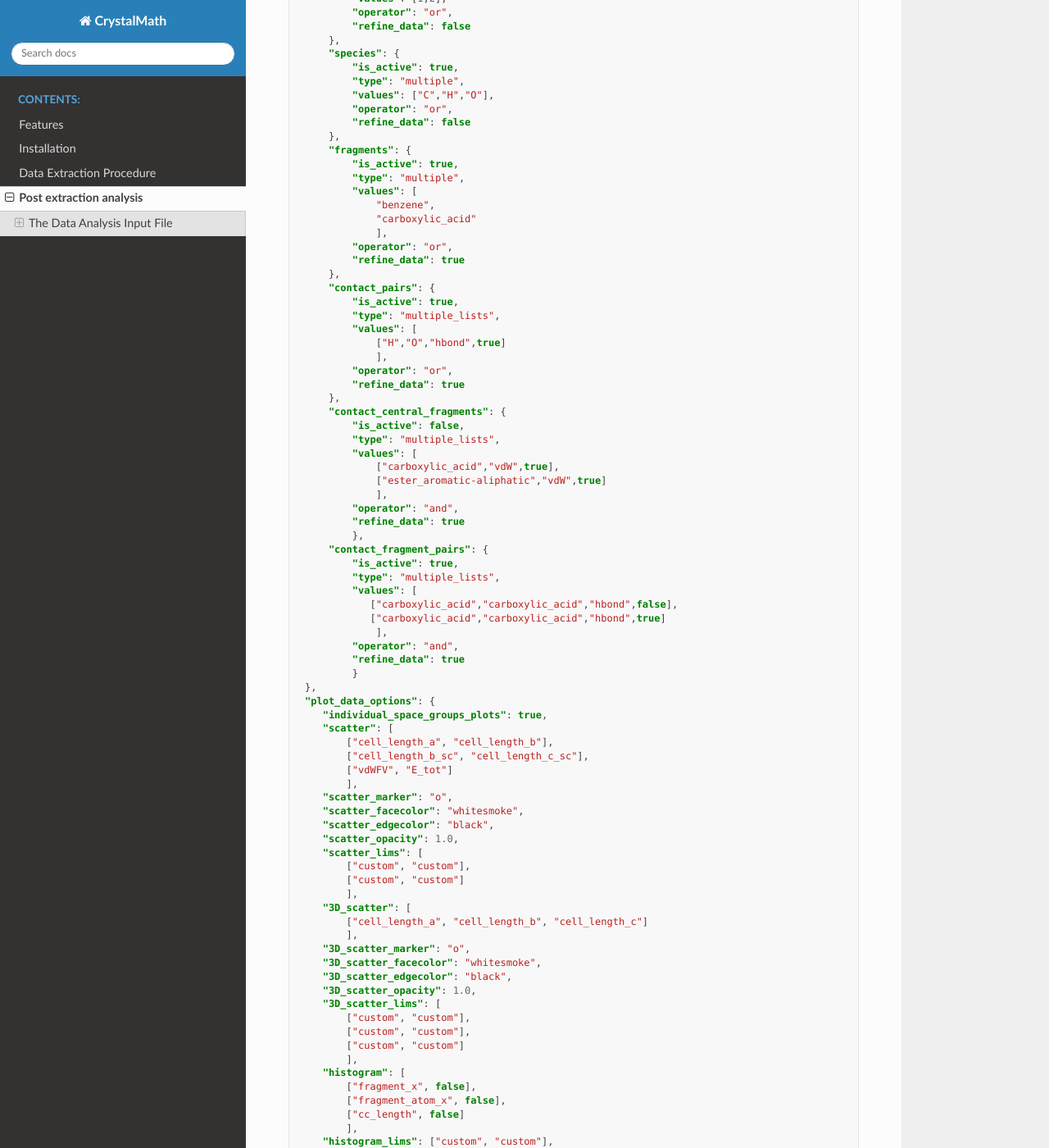
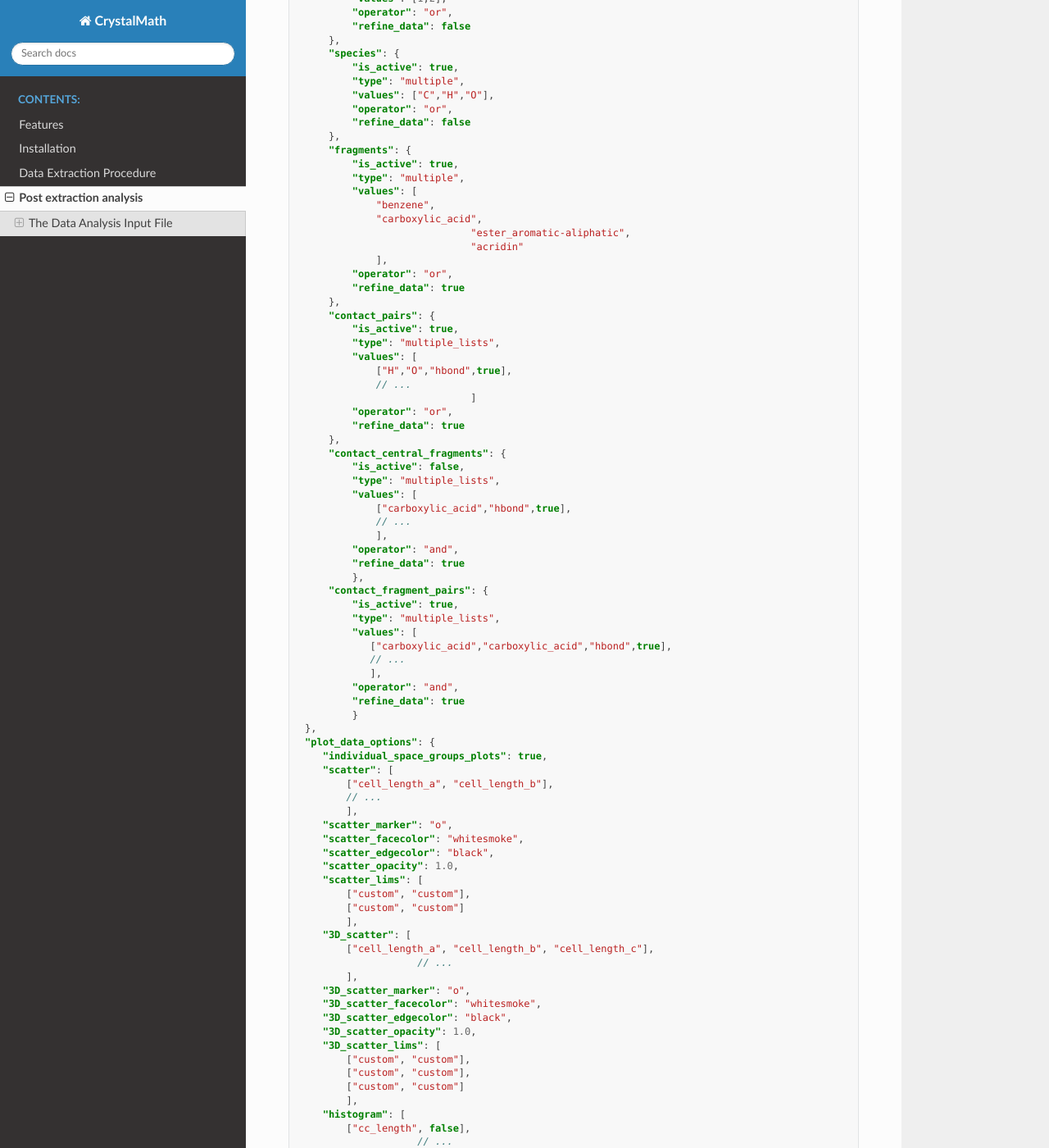
Before and after one commit to nigalanakis/Crystal_Math, a Sphinx documentation site: the page built from docs/source/analysis.rst, in a window 1280 px wide and 1400 px high, scrolled down 1012 px. Shown: the whole window at 82% size. Built offline with Sphinx 7.4.7 and the Read the Docs theme 2.0.0, drawn with Linux system fonts in a browser that asks for light colours; some of the changed text lies outside the part shown.

Commit message:
Add files via upload

```diff
--- a/docs/source/analysis.rst
+++ b/docs/source/analysis.rst
@@ -19,20 +19,20 @@
     {
      "plots_directory": "../csd_db_analysis/visualize/",
      "data_directory": "../csd_db_analysis/db_data/",
-     "data_prefix": "01_test",
+     "data_prefix": "example",
      "figure_size": [5,3.75],
      "data_filters": {
          "space_group": {
              "is_active": true,
              "type": "single",
-             "values": ["P21/c"],
+             "values": ["P21/c","P21/n"],
              "operator": "or",
              "refine_data": false
          },
          "z_crystal": {
-             "is_active": false,
+             "is_active": true,
              "type": "single",
-             "values": [4],
+             "values": [4,8],
              "operator": "or",
              "refine_data": false
          },
@@ -55,7 +55,9 @@
              "type": "multiple",
              "values": [
                  "benzene",
-                 "carboxylic_acid"
+                 "carboxylic_acid",
+				 "ester_aromatic-aliphatic",
+				 "acridin"
                  ],
              "operator": "or",
              "refine_data": true
@@ -64,8 +66,9 @@
              "is_active": true,
              "type": "multiple_lists",
              "values": [
-                 ["H","O","hbond",true]
-                 ],
+                 ["H","O","hbond",true],
+                 // ...
+				 ]
              "operator": "or",
              "refine_data": true
          },
@@ -73,8 +76,8 @@
              "is_active": false,
              "type": "multiple_lists",
              "values": [
-                 ["carboxylic_acid","vdW",true],
-                 ["ester_aromatic-aliphatic","vdW",true]
+                 ["carboxylic_acid","hbond",true],
+                 // ...
                  ],
              "operator": "and",
              "refine_data": true
@@ -83,9 +86,9 @@
              "is_active": true,
              "type": "multiple_lists",
              "values": [
-                ["carboxylic_acid","carboxylic_acid","hbond",false],
-                ["carboxylic_acid","carboxylic_acid","hbond",true]
-                 ],
+                ["carboxylic_acid","carboxylic_acid","hbond",true],
+                // ...
+                ],
              "operator": "and",
              "refine_data": true
              }
@@ -94,8 +97,7 @@
         "individual_space_groups_plots": true,
         "scatter": [
             ["cell_length_a", "cell_length_b"],
-            ["cell_length_b_sc", "cell_length_c_sc"],
-            ["vdWFV", "E_tot"]
+            // ...
             ],
         "scatter_marker": "o",
         "scatter_facecolor": "whitesmoke",
@@ -106,7 +108,8 @@
             ["custom", "custom"]
             ],
         "3D_scatter": [
-            ["cell_length_a", "cell_length_b", "cell_length_c"]
+            ["cell_length_a", "cell_length_b", "cell_length_c"],
+			// ...
             ],
         "3D_scatter_marker": "o",
         "3D_scatter_facecolor": "whitesmoke",
@@ -118,9 +121,8 @@
             ["custom", "custom"]
             ],
         "histogram": [
-            ["fragment_x", false],
-            ["fragment_atom_x", false],
-            ["cc_length", false]
+            ["cc_length", false],
+			// ...
             ],
         "histogram_lims": ["custom", "custom"],
         "titles": false
```
